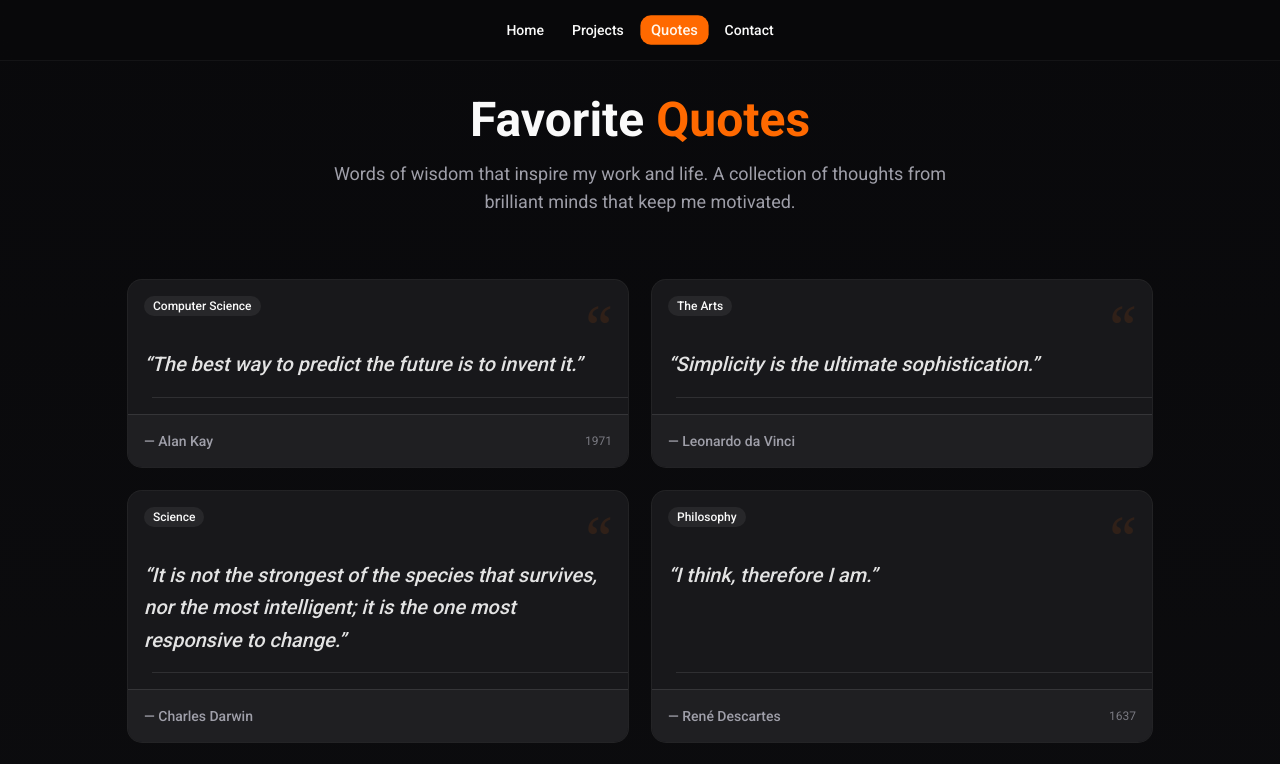
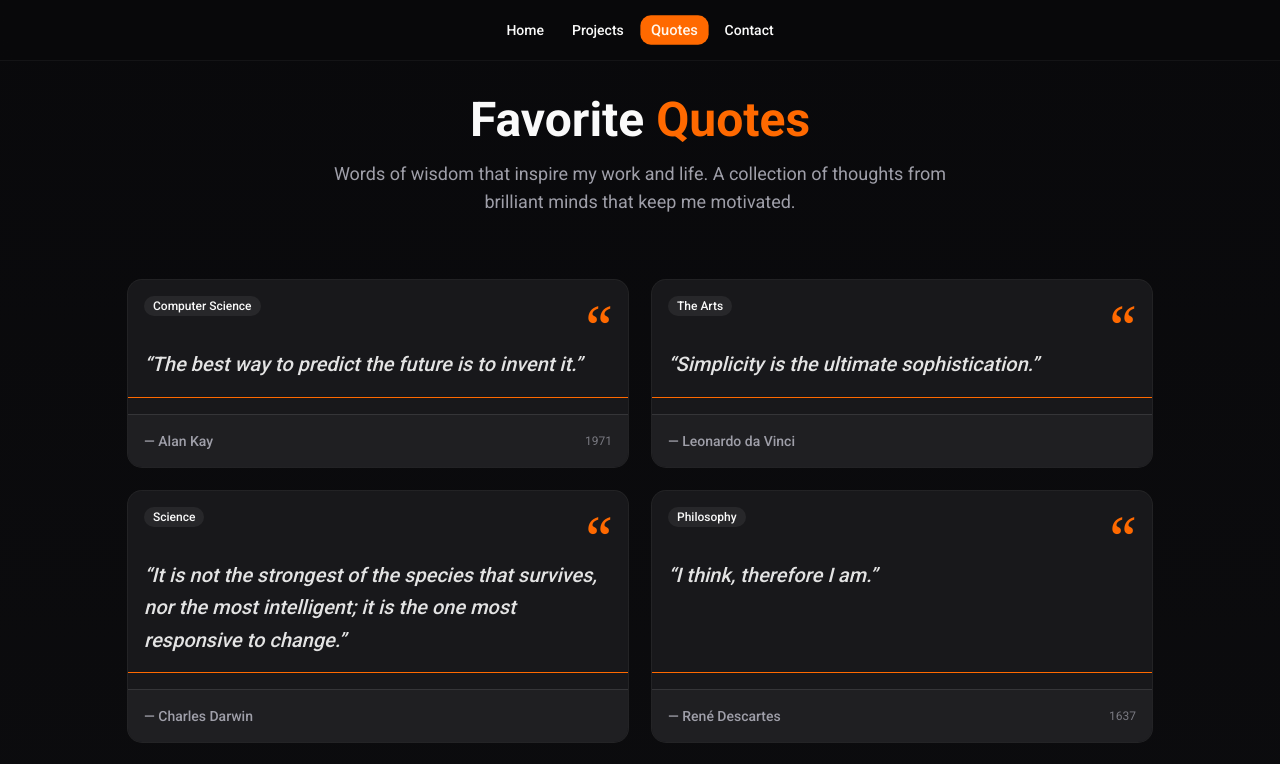
Before and after one commit to kutaibah/portfolio, a Next.js app: page /quotes in a window 1280 px wide. Shown: the top 764 px of the page. Built offline with nearby package versions, Linux system fonts and the light colour scheme.

Commit message:
improve styling

```diff
--- a/app/projects/page.tsx
+++ b/app/projects/page.tsx
@@ -10,6 +10,7 @@ import { Badge } from "@/components/ui/badge";
 import { Navigation } from "@/components/navigation";
 import Link from "next/link";
 import projectsData from "@/data/projects.json";
+import { Separator } from "@/components/ui/separator";
 
 interface Project {
   title: string;
@@ -62,6 +63,7 @@ export default function ProjectsPage() {
                     ))}
                   </div>
                 </CardContent>
+                <Separator className=" w-auto mt-auto" />
                 {project.link && (
                   <CardFooter>
                     <Link
--- a/app/quotes/page.tsx
+++ b/app/quotes/page.tsx
@@ -45,7 +45,7 @@ export default function QuotesPage() {
                 style={{ animationDelay: `${(index + 1) * 100}ms` }}
               >
                 {/* Decorative quote mark */}
-                <div className="absolute top-4 right-4 text-6xl font-serif text-primary/10 leading-none select-none">
+                <div className="absolute top-4 right-4 text-6xl font-serif text-primary leading-none select-none">
                   &ldquo;
                 </div>
 
@@ -61,7 +61,7 @@ export default function QuotesPage() {
                   </blockquote>
                 </CardContent>
 
-                <Separator className="mx-6 w-auto mt-auto" />
+                <Separator className=" w-auto mt-auto" />
 
                 <CardFooter className="pt-4 flex items-center justify-between">
                   <p className="text-sm text-muted-foreground font-medium">
--- a/components/ui/separator.tsx
+++ b/components/ui/separator.tsx
@@ -1,8 +1,8 @@
-"use client"
+"use client";
 
-import { Separator as SeparatorPrimitive } from "@base-ui/react/separator"
+import { Separator as SeparatorPrimitive } from "@base-ui/react/separator";
 
-import { cn } from "@/lib/utils"
+import { cn } from "@/lib/utils";
 
 function Separator({
   className,
@@ -14,12 +14,12 @@ function Separator({
       data-slot="separator"
       orientation={orientation}
       className={cn(
-        "bg-border shrink-0 data-[orientation=horizontal]:h-px data-[orientation=horizontal]:w-full data-[orientation=vertical]:w-px data-[orientation=vertical]:self-stretch",
+        "bg-primary shrink-0 data-[orientation=horizontal]:h-px data-[orientation=horizontal]:w-full data-[orientation=vertical]:w-px data-[orientation=vertical]:self-stretch",
         className
       )}
       {...props}
     />
-  )
+  );
 }
 
-export { Separator }
+export { Separator };
```
